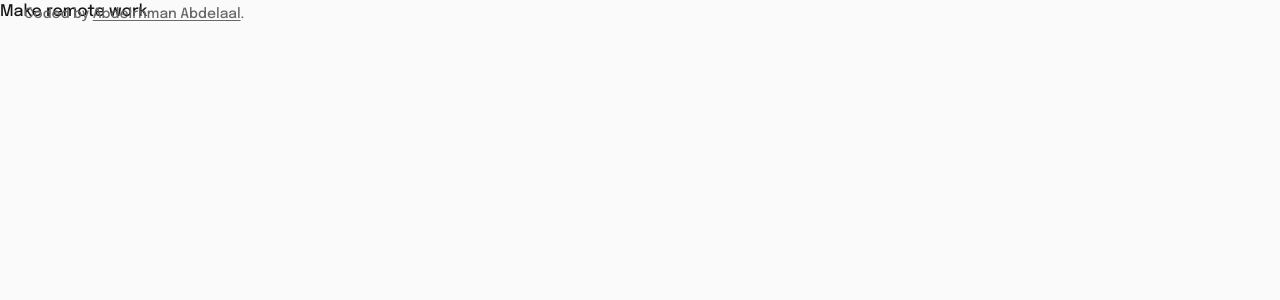
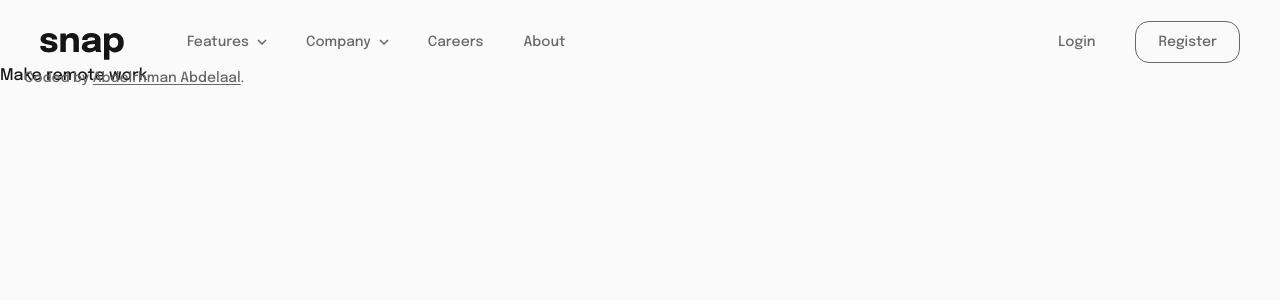
Before and after one commit to MrBlackvanta/intro-section-with-dropdown-navigation, a Next.js app: page / in a window 1280 px wide. Shown: the top 300 px of the page. Built offline with nearby package versions, Linux system fonts and the light colour scheme.

Commit message:
Add header with desktop dropdown navigation

```diff
--- a/src/app/globals.css
+++ b/src/app/globals.css
@@ -50,6 +50,9 @@
   --radius-button-sm: 0.875rem;
   --radius-button: 0.9375rem;
 
+  --border-width-*: initial;
+  --border-width-button-sm: 1.5px;
+
   --shadow-*: initial;
   --shadow-dropdown: 0 0.625rem 2.5rem rgb(0 0 0 / 0.15);
 }
--- a/src/app/page.tsx
+++ b/src/app/page.tsx
@@ -1,8 +1,9 @@
-import { Signature } from "@/components/layout";
+import { Signature, SiteHeader } from "@/components/layout";
 
 export default function Home() {
   return (
     <>
+      <SiteHeader />
       <main>
         <h1>Make remote work</h1>
       </main>
--- a/src/components/icons/logo.tsx
+++ b/src/components/icons/logo.tsx
@@ -7,7 +7,8 @@ export default function Logo(props: SVGProps<SVGSVGElement>) {
       width="84"
       height="27"
       viewBox="0 0 84 27"
-      aria-hidden="true"
+      role="img"
+      aria-label="snap"
       {...props}
     >
       <path
--- /dev/null
+++ b/src/components/layout/auth-links.tsx
@@ -0,0 +1,38 @@
+import Link from "next/link";
+
+const variants = {
+  desktop: {
+    list: "flex items-center gap-10",
+    register: "h-10.5 px-5.5",
+  },
+} as const;
+
+type Props = {
+  variant: keyof typeof variants;
+  className?: string;
+};
+
+export default function AuthLinks({ variant, className = "" }: Props) {
+  const styles = variants[variant];
+
+  return (
+    <ul className={`${styles.list} ${className}`}>
+      <li>
+        <Link
+          href="/"
+          className="text-nav text-muted transition-[color] hover:text-ink"
+        >
+          Login
+        </Link>
+      </li>
+      <li>
+        <Link
+          href="/"
+          className={`flex items-center justify-center rounded-button-sm border-button-sm border-muted text-nav text-muted transition-[color,border-color] hover:border-ink hover:text-ink ${styles.register}`}
+        >
+          Register
+        </Link>
+      </li>
+    </ul>
+  );
+}
--- /dev/null
+++ b/src/components/layout/desktop-nav.tsx
@@ -0,0 +1,34 @@
+import { NAV_ITEMS } from "@/data";
+import Link from "next/link";
+import AuthLinks from "./auth-links";
+import NavDropdown from "./nav-dropdown";
+import SubmenuList from "./submenu-list";
+
+export default function DesktopNav() {
+  return (
+    <nav
+      aria-label="Primary"
+      className="ml-15.75 hidden grow items-center lg:flex"
+    >
+      <ul className="flex items-center gap-10">
+        {NAV_ITEMS.map(({ label, submenu }) =>
+          submenu ? (
+            <NavDropdown key={label} label={label} align={submenu.align}>
+              <SubmenuList links={submenu.links} variant="desktop" />
+            </NavDropdown>
+          ) : (
+            <li key={label}>
+              <Link
+                href="/"
+                className="text-nav text-muted transition-[color] hover:text-ink"
+              >
+                {label}
+              </Link>
+            </li>
+          ),
+        )}
+      </ul>
+      <AuthLinks variant="desktop" className="ml-auto" />
+    </nav>
+  );
+}
--- a/src/components/layout/index.ts
+++ b/src/components/layout/index.ts
@@ -1 +1,2 @@
 export { default as Signature } from "./signature";
+export { default as SiteHeader } from "./site-header";
--- /dev/null
+++ b/src/components/layout/nav-dropdown.tsx
@@ -0,0 +1,70 @@
+"use client";
+
+import { ChevronIcon } from "@/components/icons";
+import { type ReactNode, useEffect, useId, useRef, useState } from "react";
+
+const alignments = { start: "left-0", end: "right-0" } as const;
+
+type Props = {
+  label: string;
+  align: keyof typeof alignments;
+  children: ReactNode;
+};
+
+export default function NavDropdown({ label, align, children }: Props) {
+  const [open, setOpen] = useState(false);
+  const rootRef = useRef<HTMLLIElement>(null);
+  const triggerRef = useRef<HTMLButtonElement>(null);
+  const panelId = useId();
+
+  useEffect(() => {
+    if (!open) return;
+
+    function closeOnOutside(event: Event) {
+      const root = rootRef.current;
+      if (event.target instanceof Node && root?.contains(event.target)) return;
+      setOpen(false);
+    }
+
+    function closeOnEscape(event: KeyboardEvent) {
+      if (event.key !== "Escape") return;
+      if (rootRef.current?.contains(document.activeElement)) {
+        triggerRef.current?.focus();
+      }
+      setOpen(false);
+    }
+
+    document.addEventListener("pointerdown", closeOnOutside);
+    document.addEventListener("focusin", closeOnOutside);
+    document.addEventListener("keydown", closeOnEscape);
+
+    return () => {
+      document.removeEventListener("pointerdown", closeOnOutside);
+      document.removeEventListener("focusin", closeOnOutside);
+      document.removeEventListener("keydown", closeOnEscape);
+    };
+  }, [open]);
+
+  return (
+    <li ref={rootRef} className="relative">
+      <button
+        ref={triggerRef}
+        type="button"
+        aria-expanded={open}
+        aria-controls={panelId}
+        onClick={() => setOpen(!open)}
+        className="group/trigger peer/trigger flex items-center gap-2 text-nav text-muted transition-[color] hover:text-ink aria-expanded:text-ink"
+      >
+        {label}
+        <ChevronIcon className="-mr-px transition-[rotate] duration-200 group-aria-expanded/trigger:rotate-180 motion-reduce:transition-none" />
+      </button>
+      <div
+        id={panelId}
+        inert={!open}
+        className={`invisible absolute top-full mt-5 w-max rounded-panel bg-surface p-6 shadow-dropdown transition-[clip-path,visibility] duration-200 ease-out [clip-path:inset(0_0_100%)] peer-aria-expanded/trigger:visible peer-aria-expanded/trigger:[clip-path:inset(-2.5rem_-2.5rem_-3.125rem)] motion-reduce:transition-none ${alignments[align]}`}
+      >
+        {children}
+      </div>
+    </li>
+  );
+}
--- /dev/null
+++ b/src/components/layout/site-header.tsx
@@ -0,0 +1,11 @@
+import { Logo } from "@/components/icons";
+import DesktopNav from "./desktop-nav";
+
+export default function SiteHeader() {
+  return (
+    <header className="relative z-10 flex h-14 items-center px-4 pt-3 lg:h-16 lg:px-10 lg:pt-5">
+      <Logo className="shrink-0 translate-y-1" />
+      <DesktopNav />
+    </header>
+  );
+}
--- /dev/null
+++ b/src/components/layout/submenu-list.tsx
@@ -0,0 +1,32 @@
+import type { SubmenuLink } from "@/data";
+import Link from "next/link";
+
+const variants = {
+  desktop: { link: "text-nav", icon: "size-4" },
+  drawer: { link: "text-body-sm", icon: "size-5" },
+} as const;
+
+type Props = {
+  links: readonly SubmenuLink[];
+  variant: keyof typeof variants;
+};
+
+export default function SubmenuList({ links, variant }: Props) {
+  const styles = variants[variant];
+
+  return (
+    <ul className="flex flex-col gap-4">
+      {links.map(({ label, Icon }) => (
+        <li key={label}>
+          <Link
+            href="/"
+            className={`flex items-center gap-3.5 text-muted transition-[color] hover:text-ink ${styles.link}`}
+          >
+            {Icon && <Icon className={styles.icon} />}
+            {label}
+          </Link>
+        </li>
+      ))}
+    </ul>
+  );
+}
--- a/src/data/index.ts
+++ b/src/data/index.ts
@@ -1 +1,2 @@
+export * from "./navigation";
 export * from "./site";
--- /dev/null
+++ b/src/data/navigation.ts
@@ -0,0 +1,44 @@
+import {
+  CalendarIcon,
+  PlanningIcon,
+  RemindersIcon,
+  TodoIcon,
+} from "@/components/icons";
+import type { ComponentType, SVGProps } from "react";
+
+export type SubmenuLink = {
+  label: string;
+  Icon?: ComponentType<SVGProps<SVGSVGElement>>;
+};
+
+export type NavItem = {
+  label: string;
+  submenu?: {
+    align: "start" | "end";
+    links: readonly SubmenuLink[];
+  };
+};
+
+export const NAV_ITEMS: readonly NavItem[] = [
+  {
+    label: "Features",
+    submenu: {
+      align: "end",
+      links: [
+        { label: "Todo List", Icon: TodoIcon },
+        { label: "Calendar", Icon: CalendarIcon },
+        { label: "Reminders", Icon: RemindersIcon },
+        { label: "Planning", Icon: PlanningIcon },
+      ],
+    },
+  },
+  {
+    label: "Company",
+    submenu: {
+      align: "start",
+      links: [{ label: "History" }, { label: "Our Team" }, { label: "Blog" }],
+    },
+  },
+  { label: "Careers" },
+  { label: "About" },
+];
```
Also changed, not shown: vite.config.mts, 1 other file (tests, documents, lock files or other folders).
